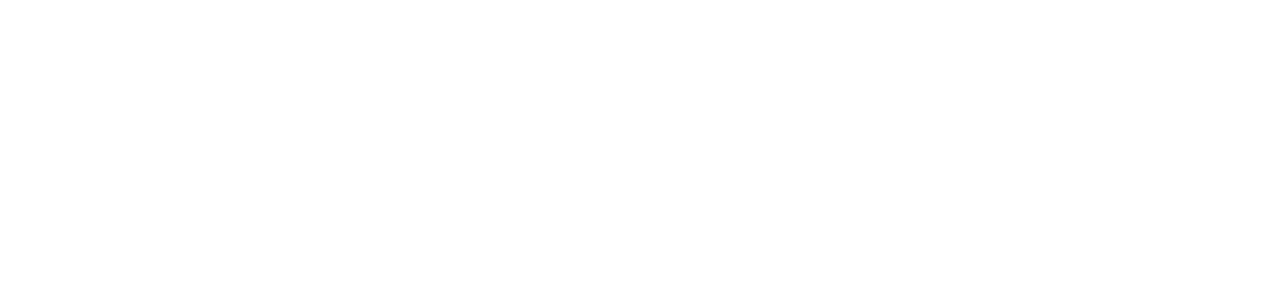
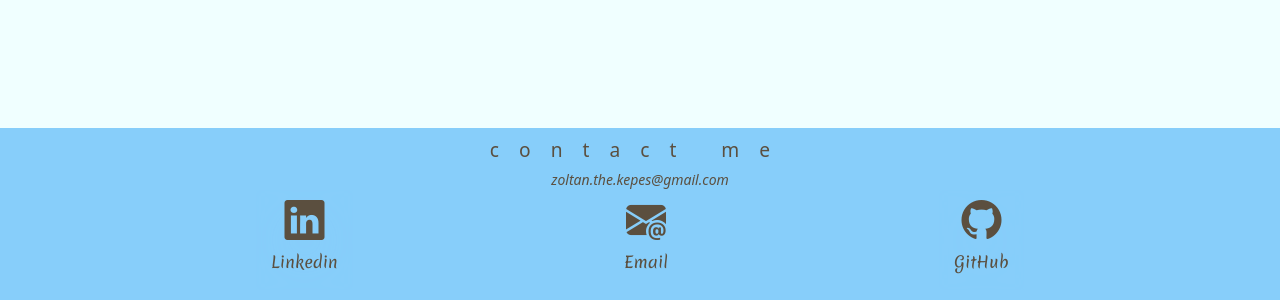
Before and after one commit to Zolske/zoltans-site, a Next.js app: page / in a window 1280 px wide. Shown: the part 852-1152 px from the top of the page. Before the commit the page ends 980 px from the top, so only its background shows below. Built offline with nearby package versions, Linux system fonts and the light colour scheme.

Commit message:
add footer, links to linkedin and github

```diff
--- /dev/null
+++ b/components/Footer.js
@@ -0,0 +1,46 @@
+import styles from "./Footer.module.css";
+
+const textJson = require("./footer.json");
+const language = "eng"; // must be either "eng" or "de" for the text language (see navbar.json)
+
+export default function Footer() {
+  return (
+    <footer className={styles.footer}>
+      <h2 className={styles.footer_heading}>
+        {textJson[language].title_footer}
+      </h2>
+      <small>zoltan.the.kepes@gmail.com</small>
+      <div className={styles.con_social}>
+        <a
+          href="https://www.linkedin.com/in/zolt%C3%A1n-kepes-b1922b1bb/?originalSubdomain=uk"
+          target="_blank"
+          className={styles.linkedin}
+          title={textJson[language].linkedin}
+          aria-label={textJson[language].linkedin}
+        >
+          <i className="bi bi-linkedin"></i>
+          <p>Linkedin</p>
+        </a>
+        <a
+          href="mailto:email@example.com?subject=feedback to Zoltan's Website"
+          className={styles.email}
+          title={textJson[language].email}
+          aria-label={textJson[language].email}
+        >
+          <i className="bi bi-envelope-at-fill"></i>
+          <p>Email</p>
+        </a>
+        <a
+          href="https://github.com/Zolske?tab=repositories"
+          target="_blank"
+          className={styles.github}
+          title={textJson[language].github}
+          aria-label={textJson[language].github}
+        >
+          <i className="bi bi-github"></i>
+          <p>GitHub</p>
+        </a>
+      </div>
+    </footer>
+  );
+}
--- /dev/null
+++ b/components/Footer.module.css
@@ -0,0 +1,49 @@
+.footer {
+  background-color: var(--color-home);
+  padding: 10px 0;
+}
+
+.footer_heading {
+  text-align: center;
+  color: var(--color-text-title);
+  letter-spacing: 20px;
+  font-size: larger;
+}
+
+.footer small {
+  display: block;
+  text-align: center;
+  font-style: italic;
+  color: var(--color-text-title);
+}
+
+.con_social {
+  display: flex;
+  justify-content: space-evenly;
+  text-align: center;
+}
+
+.con_social i {
+  font-size: 40px;
+  color: var(--color-text-title);
+}
+.github,
+.email,
+.linkedin {
+  padding: 0 15px;
+  box-shadow: 0 0 40px 40px var(--color-home) inset, 0 0 0 0 var(--color-home);
+  -webkit-transition: all 300ms ease-in-out;
+  transition: all 300ms ease-in-out;
+  text-decoration: none;
+}
+
+.github:hover,
+.email:hover,
+.linkedin:hover {
+  box-shadow: 0 0 60px 0 hsl(203, 92%, 65%) inset,
+    0 0 20px 4px hsl(203, 92%, 65%);
+  z-index: 1;
+  background-color: var(--color-main-background);
+  border-radius: 50%;
+  cursor: pointer;
+}
--- a/components/Navbar.js
+++ b/components/Navbar.js
@@ -1,9 +1,9 @@
-import styles from "../styles/modules/Navbar.module.css";
+import styles from "./Navbar.module.css";
 import { useState } from "react";
 import Image from "next/image";
 import profilePicture from "../assets/images/profile/me2021red.webp";
 
-const textJson = require("../text/navbar.json");
+const textJson = require("./navbar.json");
 const language = "eng"; // must be either "eng" or "de" for the text language (see navbar.json)
 
 export default function Navbar() {
--- a/styles/modules/Navbar.module.css
+++ b/components/Navbar.module.css
@@ -15,8 +15,8 @@
   width: 160px;
   height: 160px;
   border-radius: 50%;
-  border: solid 4px lightgrey;
-  box-shadow: 5px 5px 10px lightgrey;
+  border: solid 4px var(--color-main-background);
+  box-shadow: 5px 5px 10px var(--color-main-background);
   align-self: center;
 }
 
@@ -32,6 +32,7 @@
   flex-grow: 1;
   text-align: center;
   padding-top: 30px;
+  /* border-bottom: dashed 2px var(--color-text-title); */
 }
 
 .field_links {
@@ -51,7 +52,7 @@
   height: fit-content;
   text-align: center;
   cursor: pointer;
-  background-color: #fff;
+  background-color: var(--color-main-background);
 }
 
 .link_home {
@@ -71,8 +72,8 @@
   transition: all 300ms ease-in-out;
 }
 .link_about:hover {
-  box-shadow: 0 0 20px 0 hsl(16, 100%, 40%) inset,
-    0 0 20px 4px hsl(16, 100%, 40%);
+  box-shadow: 0 0 20px 0 hsl(17, 100%, 64%) inset,
+    0 0 20px 4px hsl(17, 100%, 64%);
   z-index: 1;
 }
 
@@ -122,7 +123,7 @@
 }
 
 .icon_svg {
-  fill: var(--color-text-title);
+  color: var(--color-text-title);
   font-size: 27px;
   margin-right: 5px;
 }
--- /dev/null
+++ b/components/footer.json
@@ -0,0 +1,14 @@
+{
+  "eng": {
+    "title_footer": "contact me",
+    "linkedin": "link to the 'Linkedin' website",
+    "email": "opens the email app with Zoltan's email address",
+    "github": "link to the 'GitHub' website"
+  },
+  "de": {
+    "title_footer": "kontaktiere mich",
+    "linkedin": "link zu der 'Linkedin' Webseite",
+    "email": "öffnet die email app mit Zoltan's email Adresse",
+    "github": "link zu der 'GitHub' Webseite"
+  }
+}
--- a/pages/index.js
+++ b/pages/index.js
@@ -2,6 +2,7 @@
 import styles from "../styles/Home.module.css";
 
 import Navbar from "../components/Navbar";
+import Footer from "../components/Footer";
 
 export default function Home() {
   return (
@@ -15,7 +16,9 @@
         <link rel="preconnect" href="https://fonts.gstatic.com" crossOrigin />
       </Head>
       <Navbar />
+
       <main className={styles.main}></main>
+      <Footer />
     </>
   );
 }
--- a/styles/globals.css
+++ b/styles/globals.css
@@ -1,15 +1,21 @@
 :root {
 
   /* colors */
---color-home:LightSkyBlue; /*hsl(203, 92%, 75%) */
---color-about: OrangeRed;  /*hsl(16, 100%, 50%) */
+--color-home:LightSkyBlue; /*hsl(203, 92%, 75%) LightSkyBlue*/
+--color-about: LightSalmon;  /*hsl(17, 100%, 74%) LightSalmon*/
 --color-certificates: limegreen; /*hsl(120, 61%, 50%) limegreen*/
 --color-projects: dodgerblue; /*hsl(210, 100%, 56%) dodgerblue*/
 --color-notes: peru; /*hsl(30, 59%, 53%) peru*/
 --color-apps: DarkOrange; /*hsl(33, 100%, 50%) DarkOrange*/
---color-nav-image: moccasin;
+--color-nav-image: Silver;
 --color-text-title: #5b4f3f;
+--color-main-background: azure;
 
+}
+
+main{
+  height: 100vh;
+  background-color: var(--color-main-background);
 }
 
 h1,
@@ -17,53 +23,3 @@
   font-family: 'Merienda', cursive;
   color: var(--color-text-title);
 }
-
-.btn {
-/* box-sizing: border-box; */
-  /* -webkit-appearance: none;
-     -moz-appearance: none;
-          appearance: none;
-  background-color: transparent; */
-  /* border: 2px solid #e74c3c;
-  border-radius: 0.6em;
-  color: #e74c3c; */
-
-  /* display: -webkit-box;
-  display: -webkit-flex;
-  display: -ms-flexbox;
-  display: flex;
-  -webkit-align-self: center;
-      -ms-flex-item-align: center;
-          align-self: center; */
-  /* font-size: 1rem;
-  font-weight: 400;
-  line-height: 1;
-  margin: 20px;
-  padding: 1.2em 2.8em; */
-  /* text-decoration: none;
-  text-align: center;
-  text-transform: uppercase;
-  font-family: 'Montserrat', sans-serif;
-  font-weight: 700; */
-}
-/* .btn:hover, .btn:focus {
-  color: #fff;
-  outline: 0;
-} */
-
-/* .third { */
-  /* border-color: #3498db;*/
-  /* background-color: #fff !important; */
-  /* box-shadow: 0 0 40px 40px #3498db inset, 0 0 0 0 #3498db; */
-  /* box-shadow: 0 0 40px 40px #85cdfa inset, 0 0 0 0 #85cdfa; */
-  /* box-shadow: 0 0 40px 40px var(--color-home) inset, 0 0 0 0 var(--color-home);
-  -webkit-transition: all 300ms ease-in-out;
-  transition: all 300ms ease-in-out; */
-  /* filter: brightness(85%); */
-/* }
-.third:hover { */
-  /* filter: brightness(0.9); */
-  /* box-shadow: 0 0 10px 0 #3498db inset, 0 0 10px 4px #3498db; */
-  /* box-shadow: 0 0 20px 0 #54b9f8 inset, 0 0 20px 4px #54b9f8;
-  z-index: 1; */
-/* } */
```
Also changed, not shown: components/navbar.json (renamed from text/navbar.json).
